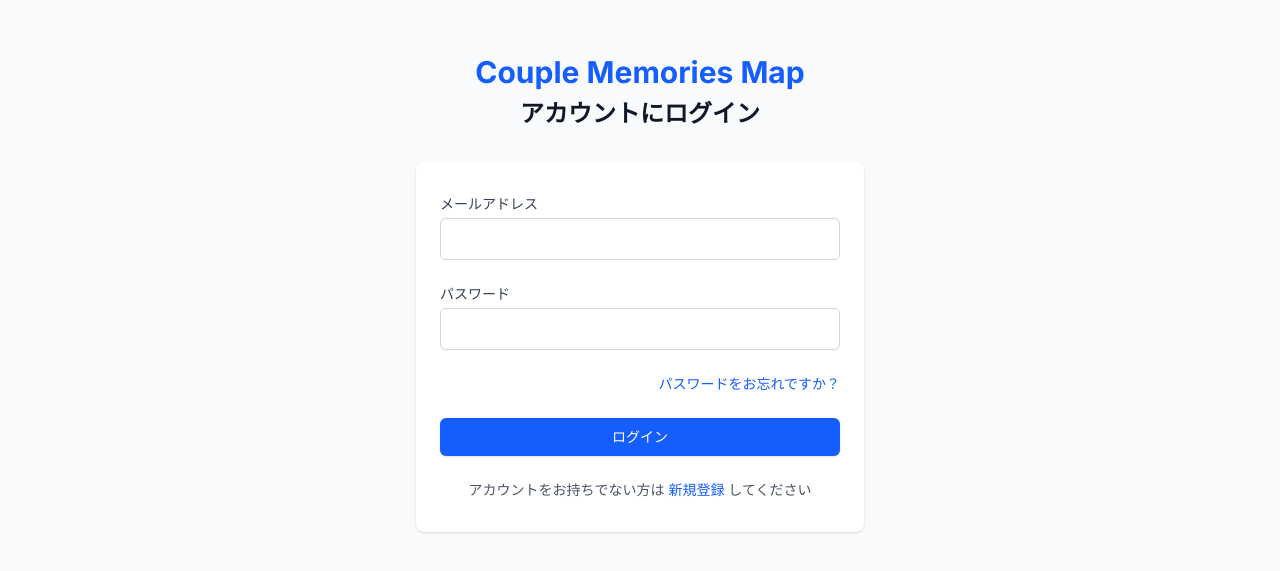
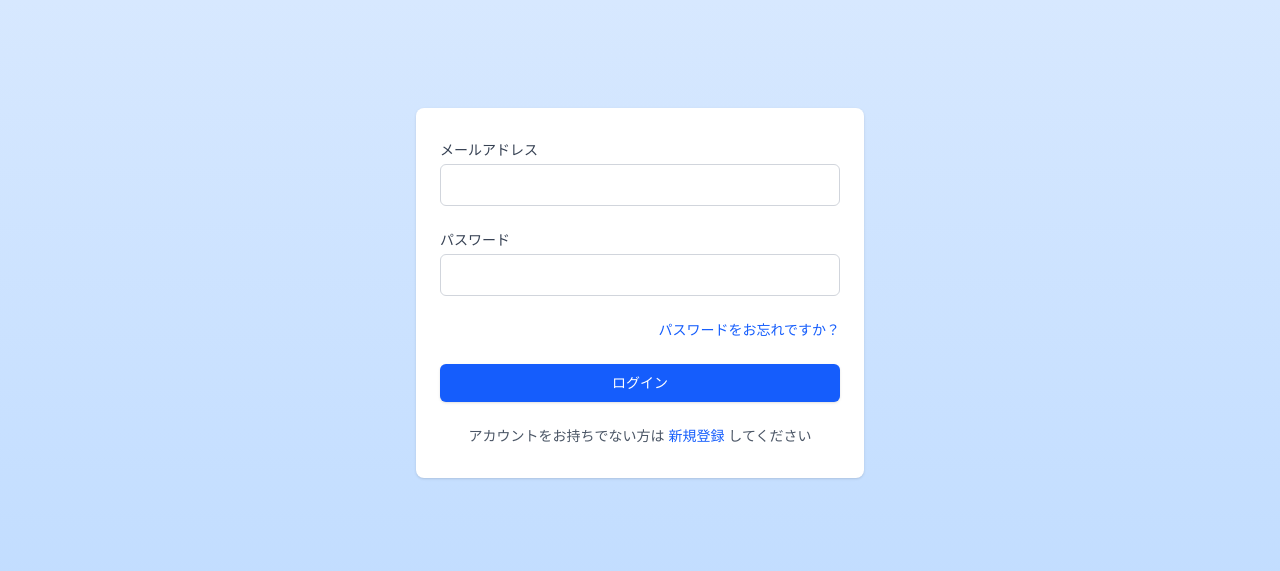
Before and after one commit to AoneAbe/couple-memories-map, a Next.js app: page /login in a window 1280 px wide. Shown: the part 107-678 px from the top of the page. Built offline with nearby package versions, Linux system fonts and the light colour scheme.

Commit message:
Vercelに載せるための修正

```diff
--- a/src/app/login/page.tsx
+++ b/src/app/login/page.tsx
@@ -1,5 +1,6 @@
 import { Metadata } from 'next';
 import LoginForm from './LoginForm';
+import { Suspense } from 'react';
 
 export const metadata: Metadata = {
   title: 'ログイン | Couple Memories Map',
@@ -8,13 +9,11 @@ export const metadata: Metadata = {
 
 export default function LoginPage() {
   return (
-    <div className="flex min-h-screen flex-col items-center justify-center py-12 px-4 sm:px-6 lg:px-8 bg-gray-50">
+    <div className="min-h-screen flex flex-col items-center justify-center bg-gradient-to-b from-blue-100 to-blue-200 p-4">
       <div className="w-full max-w-md">
-        <div className="text-center mb-8">
-          <h1 className="text-3xl font-bold text-blue-600">Couple Memories Map</h1>
-          <h2 className="mt-2 text-2xl font-bold text-gray-900">アカウントにログイン</h2>
-        </div>
-        <LoginForm />
+        <Suspense fallback={<div className="bg-white py-8 px-6 shadow rounded-lg text-center">Loading...</div>}>
+          <LoginForm />
+        </Suspense>
       </div>
     </div>
   );
```
